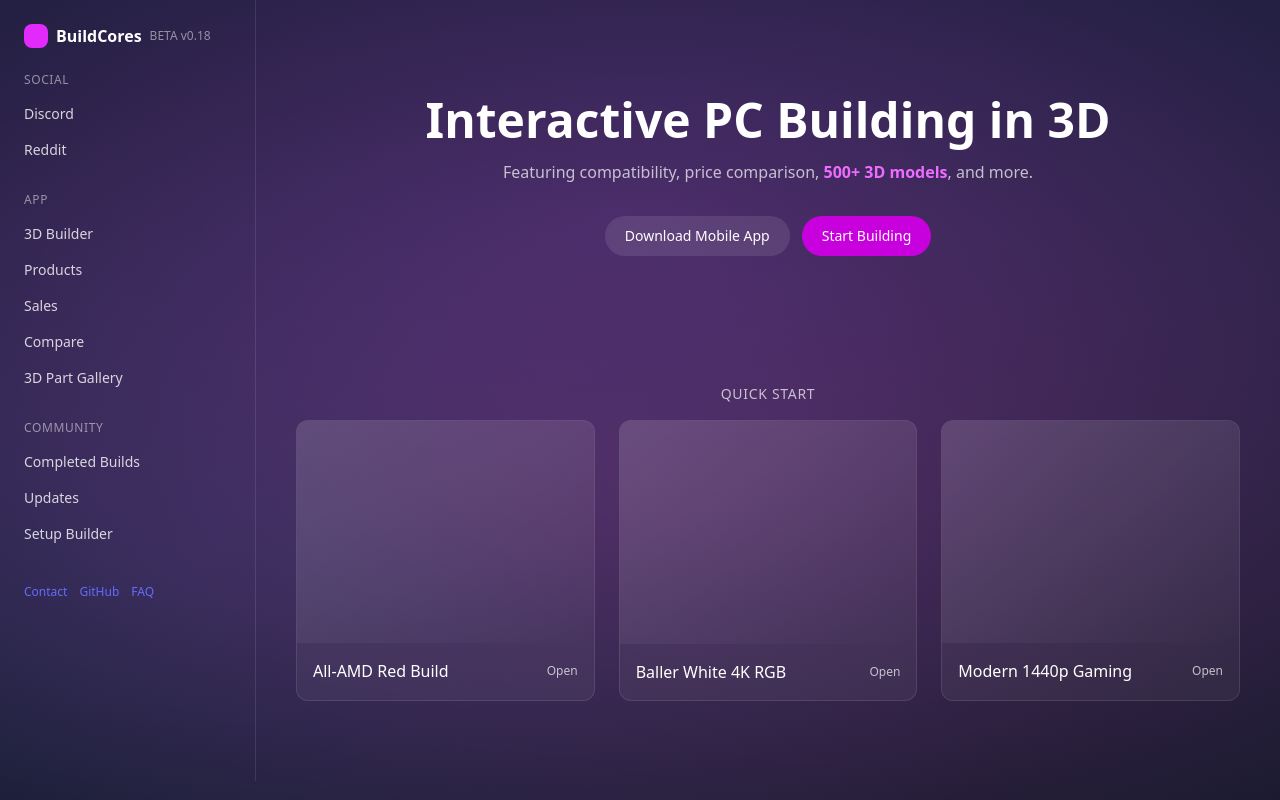
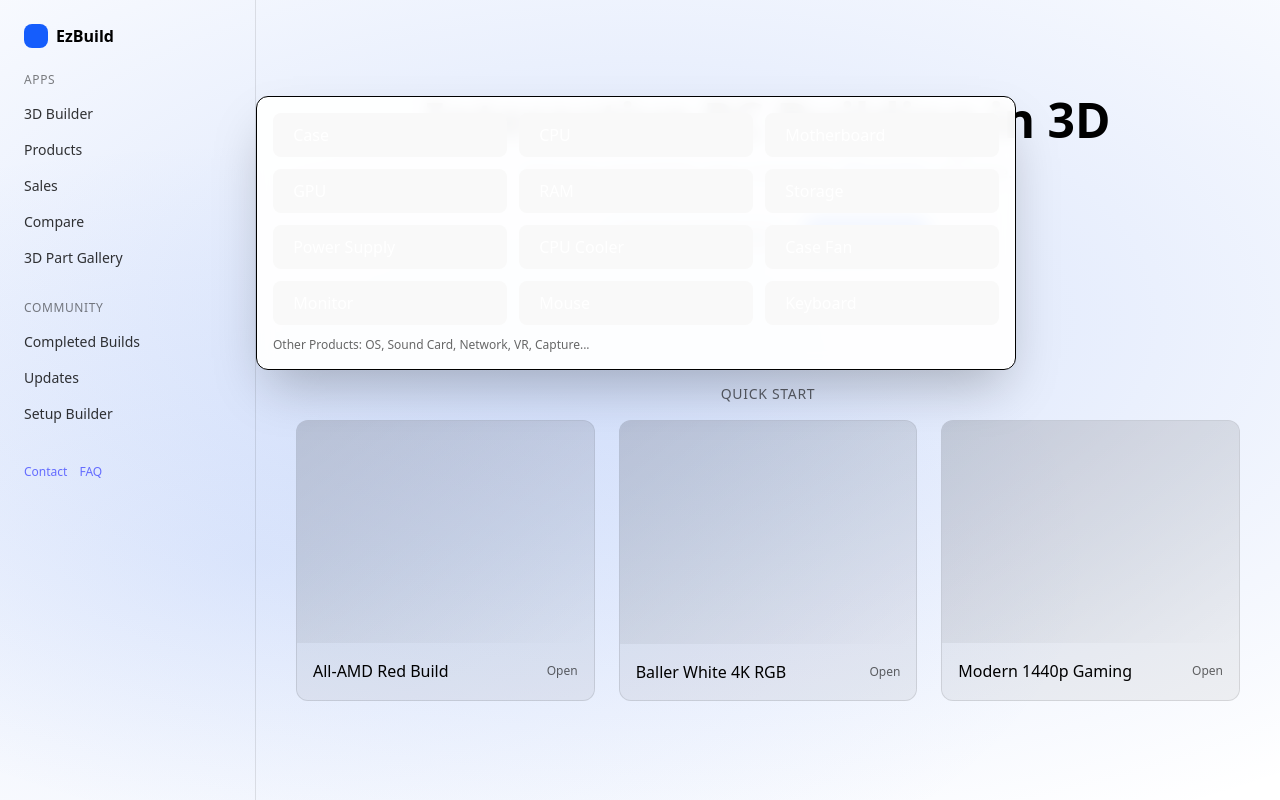
Before and after one commit to Kuro3107/EzBuild-FE, a React (Vite) app: page / in a window 1280 px wide. Both pictures are taken after a click on the link "Products". Built offline with nearby package versions, Linux system fonts and the light colour scheme.

Commit message:
homepage css

```diff
--- a/src/HomePage.tsx
+++ b/src/HomePage.tsx
@@ -1,28 +1,63 @@
 import './Homepage.css'
+import { useEffect, useRef, useState } from 'react'
 
 function HomePage() {
+  const [isProductsOpen, setIsProductsOpen] = useState(false)
+  const productsBtnRef = useRef<HTMLAnchorElement | null>(null)
+  const popoverRef = useRef<HTMLDivElement | null>(null)
+
+  useEffect(() => {
+    if (!isProductsOpen) return
+
+    function handleClickOutside(event: MouseEvent) {
+      const target = event.target as Node
+      if (
+        popoverRef.current &&
+        !popoverRef.current.contains(target) &&
+        productsBtnRef.current &&
+        !productsBtnRef.current.contains(target)
+      ) {
+        setIsProductsOpen(false)
+      }
+    }
+
+    function handleEscape(event: KeyboardEvent) {
+      if (event.key === 'Escape') setIsProductsOpen(false)
+    }
+
+    document.addEventListener('mousedown', handleClickOutside)
+    document.addEventListener('keydown', handleEscape)
+    return () => {
+      document.removeEventListener('mousedown', handleClickOutside)
+      document.removeEventListener('keydown', handleEscape)
+    }
+  }, [isProductsOpen])
+
   return (
     <div className="page bg-grid bg-radial">
       <div className="layout">
         <aside className="sidebar">
           <div className="flex items-center justify-between px-2 mb-6">
             <div className="flex items-center gap-2">
-              <div className="size-6 rounded-lg bg-fuchsia-500" />
-              <span className="font-semibold">BuildCores</span>
-              <span className="text-xs text-white/50">BETA v0.18</span>
+              <div className="size-6 rounded-lg bg-blue-600" />
+              <span className="font-semibold">EzBuild</span>
             </div>
           </div>
 
           <div>
-            <div className="sidebar-group">Social</div>
-            <a className="nav-item" href="#">Discord</a>
-            <a className="nav-item" href="#">Reddit</a>
-          </div>
-
-          <div>
-            <div className="sidebar-group">App</div>
+            <div className="sidebar-group">Apps</div>
             <a className="nav-item" href="#">3D Builder</a>
-            <a className="nav-item" href="#">Products</a>
+            <a
+              className="nav-item cursor-pointer"
+              href="#"
+              ref={productsBtnRef}
+              onClick={(e) => {
+                e.preventDefault()
+                setIsProductsOpen((v) => !v)
+              }}
+            >
+              Products
+            </a>
             <a className="nav-item" href="#">Sales</a>
             <a className="nav-item" href="#">Compare</a>
             <a className="nav-item" href="#">3D Part Gallery</a>
@@ -38,7 +73,6 @@ function HomePage() {
           <div className="mt-8 px-2 text-xs text-white/50">
             <div className="flex gap-3">
               <a href="#">Contact</a>
-              <a href="#">GitHub</a>
               <a href="#">FAQ</a>
             </div>
           </div>
@@ -48,7 +82,7 @@ function HomePage() {
           <section className="hero">
             <h1 className="hero-title">Interactive PC Building in 3D</h1>
             <p className="hero-subtitle">
-              Featuring compatibility, price comparison, <span className="text-fuchsia-400 font-semibold">500+ 3D models</span>, and more.
+              Featuring compatibility, price comparison, <span className="text-blue-600 font-semibold">3D models</span>, and more.
             </p>
             <div className="hero-actions">
               <a href="#" className="btn-secondary">Download Mobile App</a>
@@ -73,6 +107,39 @@ function HomePage() {
             ))}
           </div>
         </main>
+
+        {isProductsOpen && (
+          <div
+            ref={popoverRef}
+            className="fixed left-64 top-24 z-50 w-[760px] rounded-xl border border-black bg-white/95 backdrop-blur shadow-2xl p-4"
+          >
+            <div className="grid grid-cols-3 gap-3">
+              {[
+                'Case',
+                'CPU',
+                'Motherboard',
+                'GPU',
+                'RAM',
+                'Storage',
+                'Power Supply',
+                'CPU Cooler',
+                'Case Fan',
+                'Monitor',
+                'Mouse',
+                'Keyboard',
+              ].map((label) => (
+                <button
+                  key={label}
+                  className="text-left rounded-lg border border-black bg-white hover:bg-black/5 px-3 py-2 text-sm text-white"
+                  onClick={() => setIsProductsOpen(false)}
+                >
+                  {label}
+                </button>
+              ))}
+            </div>
+            <div className="mt-3 text-xs text-black/60">Other Products: OS, Sound Card, Network, VR, Capture...</div>
+          </div>
+        )}
       </div>
     </div>
   )
--- a/src/Homepage.css
+++ b/src/Homepage.css
@@ -1,27 +1,27 @@
 @import "tailwindcss";
 
 body {
-  @apply bg-gray-900 text-white;
+  @apply bg-white text-black;
 }
 
 /* Layout wrappers */
 .page {
-  @apply min-h-dvh w-screen bg-gray-950 text-white relative overflow-hidden;
+  @apply min-h-dvh w-screen bg-white text-black ;
 }
 
 .layout {
-  @apply flex gap-0 mx-auto max-w-[1400px];
+  @apply flex gap-0 mx-auto max-w-[20000px] items-stretch;
 }
 
 /* Sidebar */
 .sidebar {
-  @apply w-64 shrink-0 border-r border-white/10 pt-6 pb-8 px-4 hidden md:block;
+  @apply w-64 shrink-0 border-r border-black/10 pt-6 pb-8 px-4 hidden md:block min-h-dvh;
 }
 .sidebar-group {
-  @apply text-xs uppercase tracking-wider text-white/50 mt-6 mb-2 px-2;
+  @apply text-xs uppercase tracking-wider text-black/50 mt-6 mb-2 px-2;
 }
 .nav-item {
-  @apply flex items-center gap-3 rounded-md px-2 py-2 text-sm text-white/80 hover:text-white hover:bg-white/5 transition;
+  @apply flex items-center gap-3 rounded-md px-2 py-2 text-sm text-black/80 hover:text-black hover:bg-black/5 transition;
 }
 
 /* Main content */
@@ -31,13 +31,12 @@ body {
 
 /* Background: dotted grid + radial gradient */
 .bg-grid {
-  background-image: radial-gradient(circle at 1px 1px, rgb(255 255 255 / 8%) 1px, transparent 0);
+  background-image: radial-gradient(circle at 1px 1px, rgb(0 0 0 / 6%) 1px, transparent 0);
   background-size: 24px 24px;
 }
 .bg-radial {
-  background: radial-gradient(2000px 1000px at 50% 28%, rgba(168,85,247,.28), transparent 70%),
-              radial-gradient(1600px 800px at 50% 60%, rgba(236,72,153,.20), transparent 70%),
-              radial-gradient(1300px 650px at 15% 70%, rgba(59,130,246,.12), transparent 70%);
+  background: radial-gradient(1600px 800px at 50% 40%, rgba(37,99,235,.18), transparent 70%),
+              radial-gradient(1200px 600px at 20% 70%, rgba(37,99,235,.10), transparent 70%);
   background-repeat: no-repeat;
 }
 
@@ -49,30 +48,30 @@ body {
   @apply text-3xl md:text-5xl font-bold mb-4;
 }
 .hero-subtitle {
-  @apply text-sm md:text-base text-white/70 max-w-2xl mx-auto;
+  @apply text-sm md:text-base text-black/70 max-w-2xl mx-auto;
 }
 .hero-actions {
   @apply mt-8 flex flex-col sm:flex-row items-center justify-center gap-3;
 }
 .btn-primary {
-  @apply inline-flex items-center gap-2 rounded-full bg-fuchsia-600 hover:bg-fuchsia-500 text-white px-5 py-2.5 text-sm font-medium transition;
+  @apply inline-flex items-center gap-2 rounded-full bg-blue-600 hover:bg-blue-500 text-white px-5 py-2.5 text-sm font-medium transition;
 }
 .btn-secondary {
-  @apply inline-flex items-center gap-2 rounded-full bg-white/10 hover:bg-white/20 text-white px-5 py-2.5 text-sm font-medium transition;
+  @apply inline-flex items-center gap-2 rounded-full bg-black/5 hover:bg-black/10 text-black px-5 py-2.5 text-sm font-medium transition;
 }
 
 /* Quick Start */
 .section-title {
-  @apply mt-8 mb-4 text-center text-white/70 text-sm uppercase tracking-wider;
+  @apply mt-8 mb-4 text-center text-black/60 text-sm uppercase tracking-wider;
 }
 .card-grid {
   @apply grid grid-cols-1 sm:grid-cols-2 lg:grid-cols-3 gap-4 md:gap-6;
 }
 .qs-card {
-  @apply relative rounded-xl overflow-hidden border border-white/10 bg-white/5 hover:bg-white/10 transition;
+  @apply relative rounded-xl overflow-hidden border border-black/10 bg-black/5 hover:bg-black/10 transition;
 }
 .qs-media {
-  @apply aspect-[4/3] bg-gradient-to-br from-white/10 to-white/0;
+  @apply aspect-[4/3] bg-gradient-to-br from-black/10 to-black/0;
 }
 .qs-body {
   @apply p-4 flex items-center justify-between;
@@ -81,5 +80,5 @@ body {
   @apply font-medium;
 }
 .qs-cta {
-  @apply text-xs text-white/70;
+  @apply text-xs text-black/60;
 }
```
Also changed, not shown: src/pages/products/case.tsx (added), src/pages/products/cpu.tsx (added), src/pages/products/mainboard.tsx (added), src/pages/sales.tsx (added).
